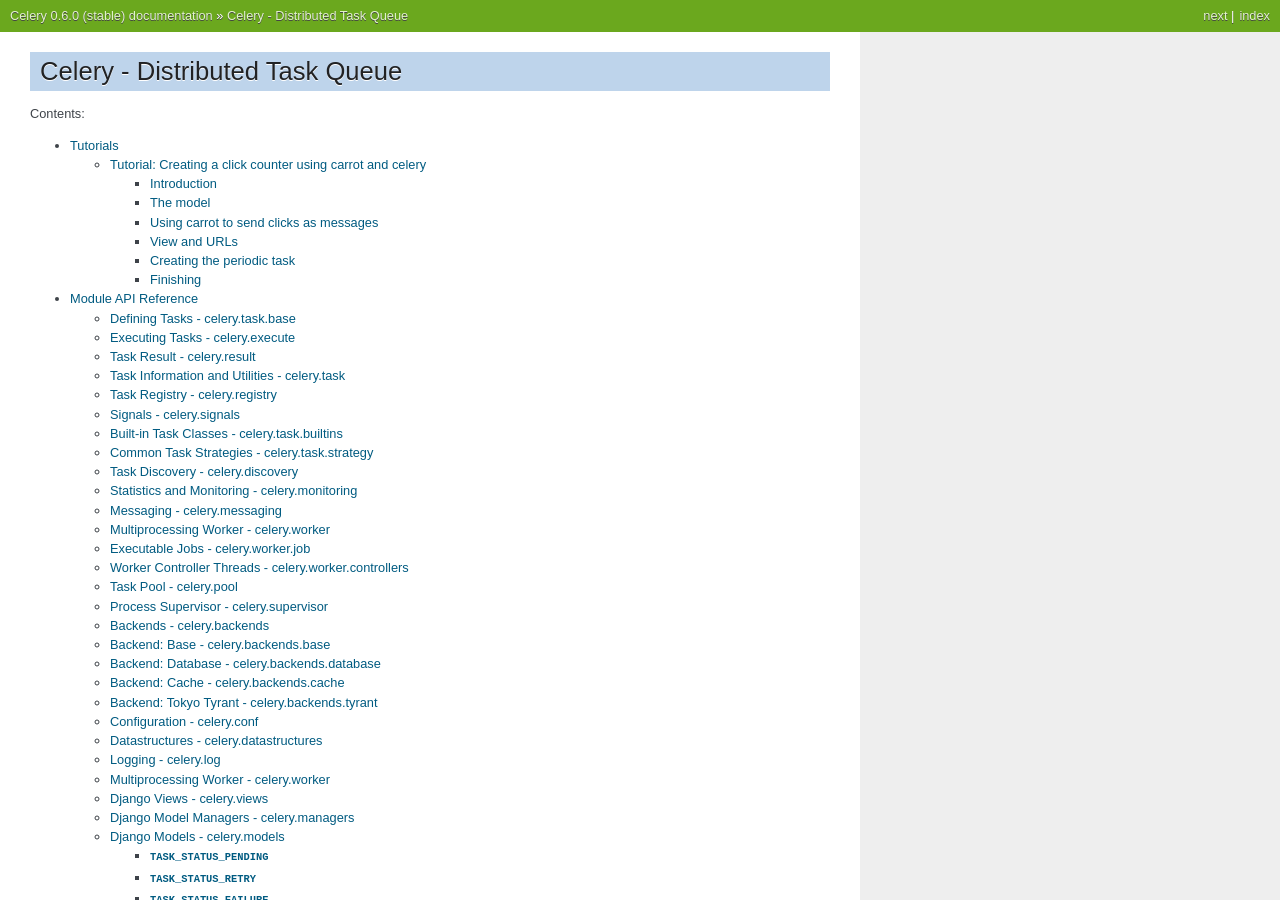
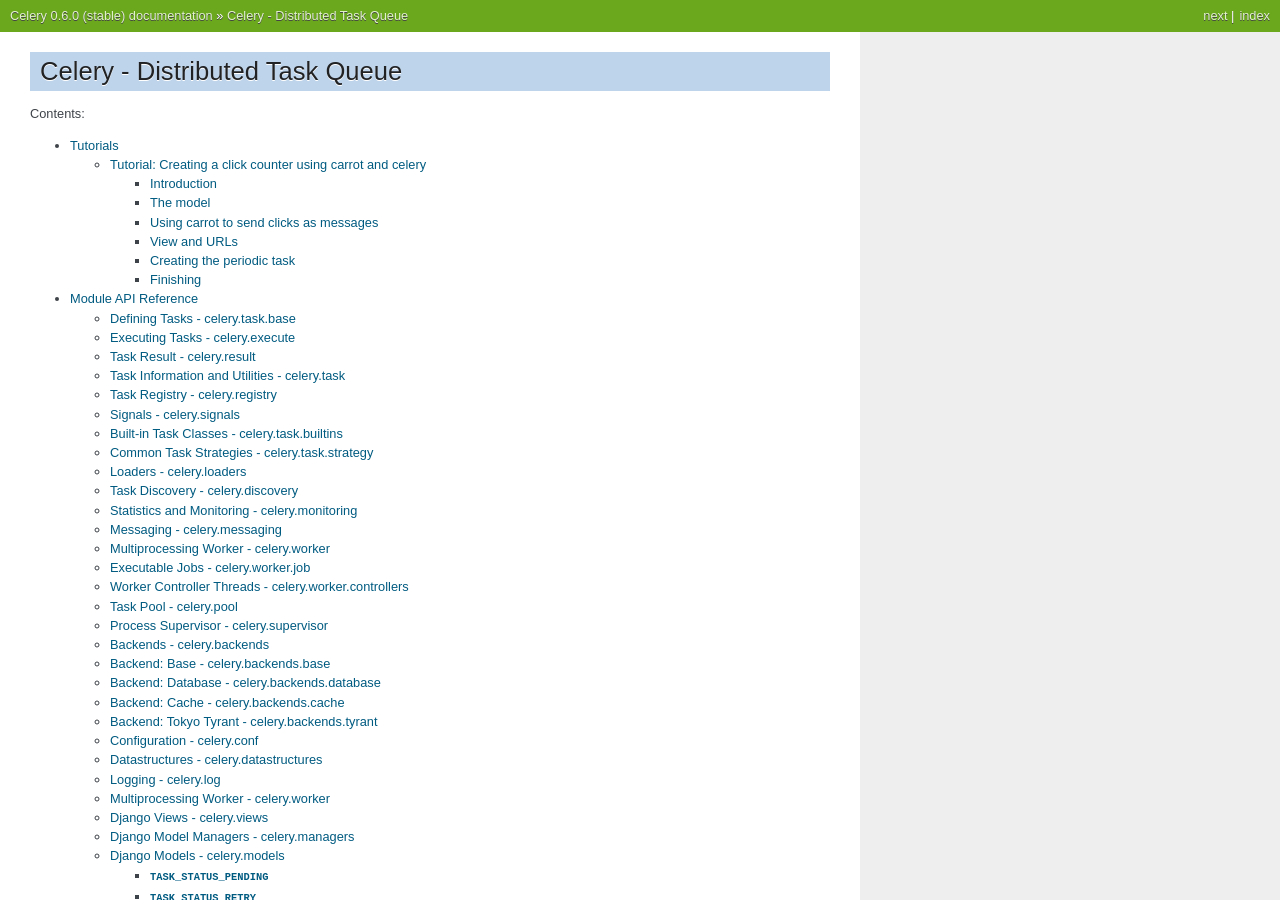
Before and after one commit to Klinikumxd/celery, a Sphinx documentation site: the page built from docs/index.rst, in a window 1280 px wide and 900 px high. Built offline with Sphinx 7.4.7, drawn with Linux system fonts in a browser that asks for light colours.

Commit message:
Added .rst file for celery.loaders

```diff
--- /dev/null
+++ b/docs/reference/celery.loaders.rst
@@ -0,0 +1,8 @@
+============================================
+ Loaders - celery.loaders
+============================================
+
+.. currentmodule:: celery.loaders
+
+.. automodule:: celery.loaders
+    :members:
--- a/docs/reference/index.rst
+++ b/docs/reference/index.rst
@@ -16,6 +16,7 @@
     celery.signals
     celery.task.builtins
     celery.task.strategy
+    celery.loaders
     celery.discovery
     celery.monitoring
     celery.messaging
```
